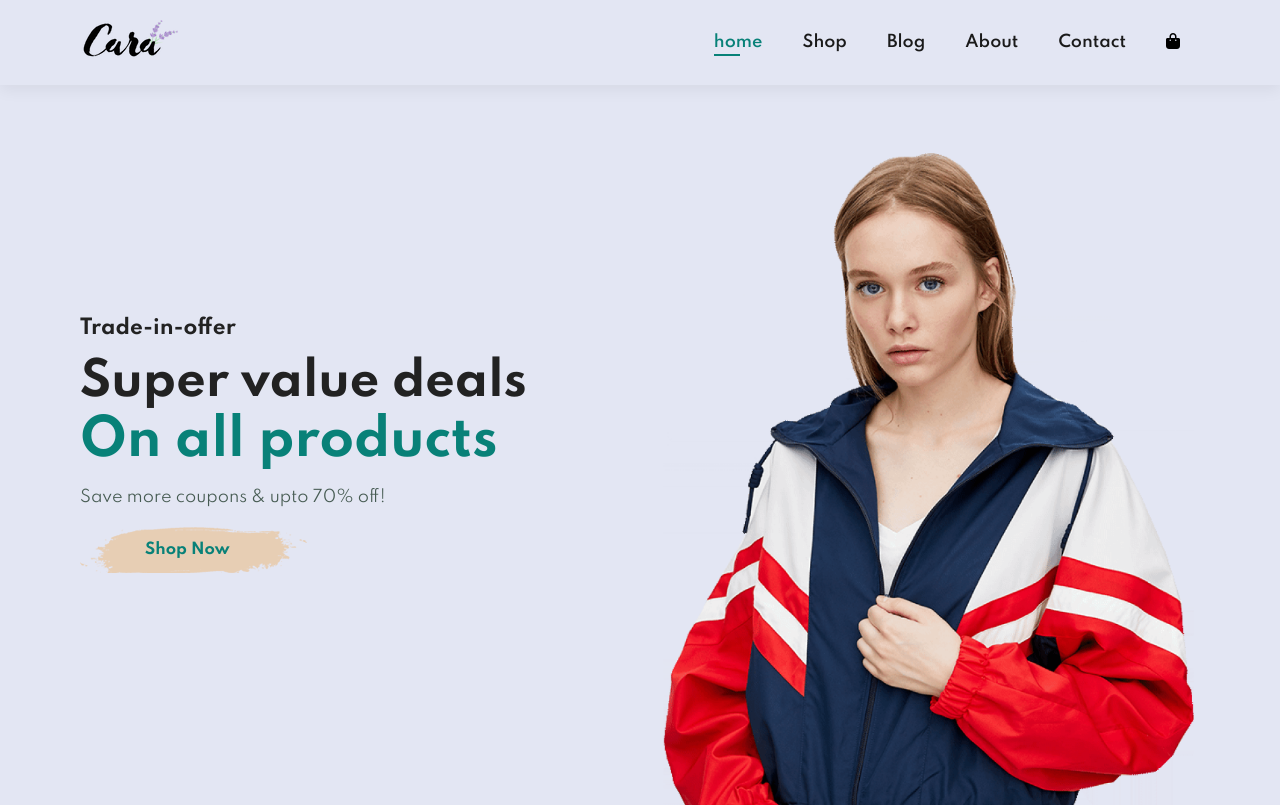
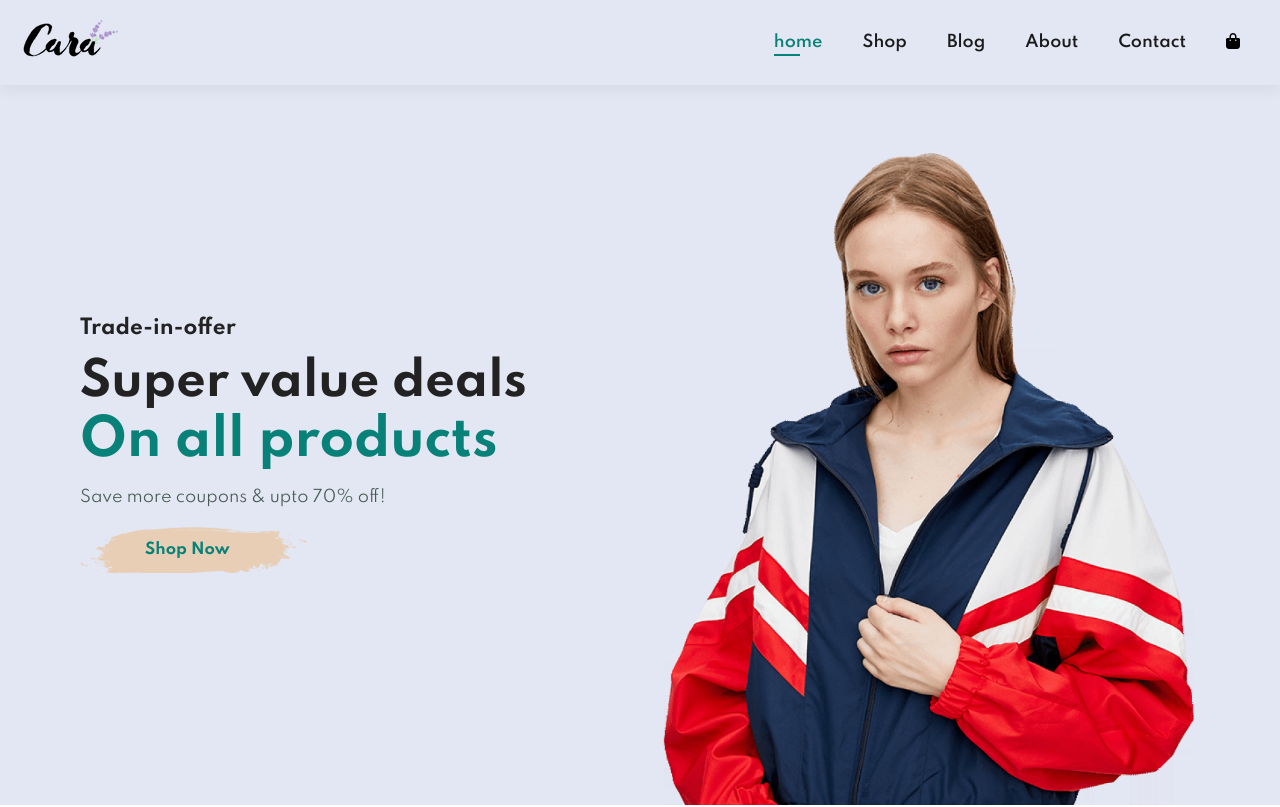
Before and after one commit to anshu-raj-cs/E-commerse-website-1, a plain HTML site: page index.html in a window 1280 px wide. Shown: the top 807 px of the page. Drawn offline with Linux system fonts and the light colour scheme.

Commit message:
fixed header

```diff
--- a/style.css
+++ b/style.css
@@ -79,7 +79,7 @@ body {
     display: flex;
     align-items: center;
     justify-content: space-between;
-    padding: 20px 80px;
+    padding: 20px;
     background: #E3E6F3;
     box-shadow: 0 5px 15px rgb(0,0,0,0.06);
     z-index: 999;
@@ -1052,4 +1052,5 @@ footer .copyright{
         padding: 20px;
     }
 
+
 }
```
